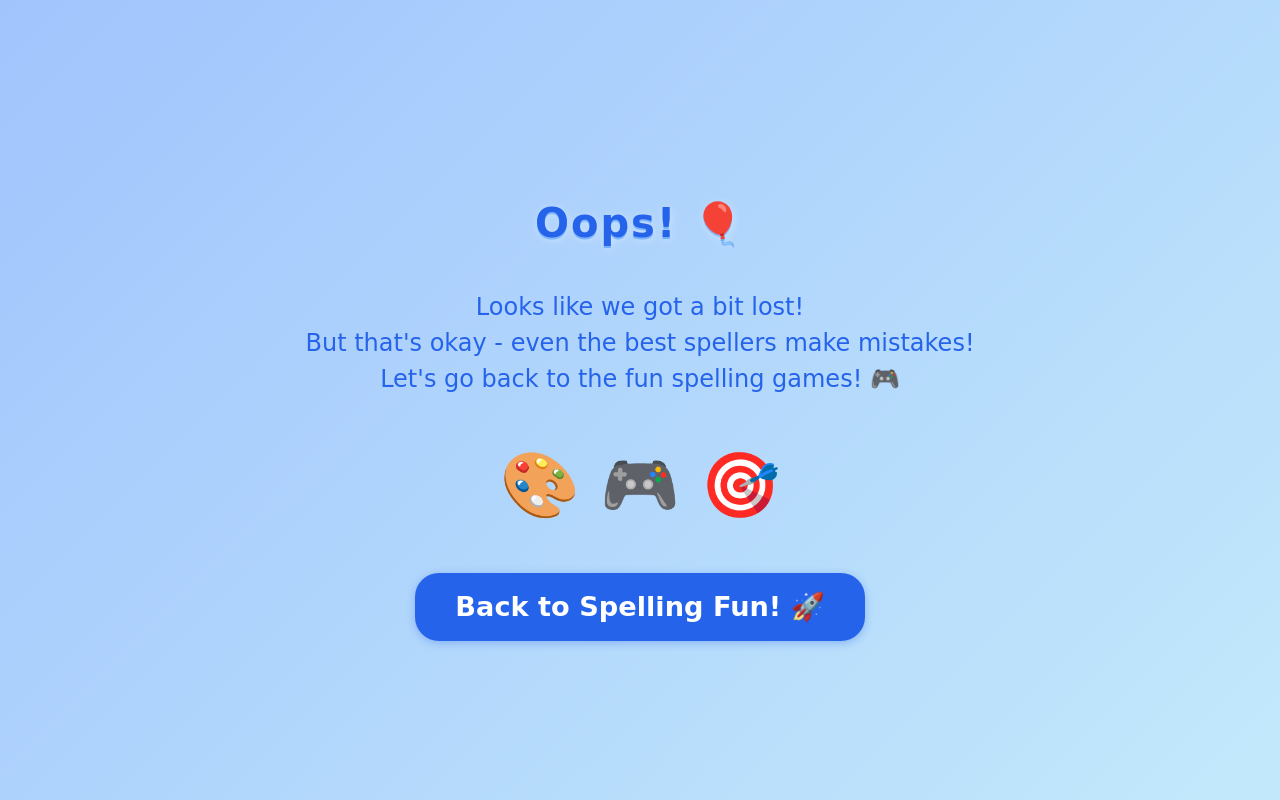
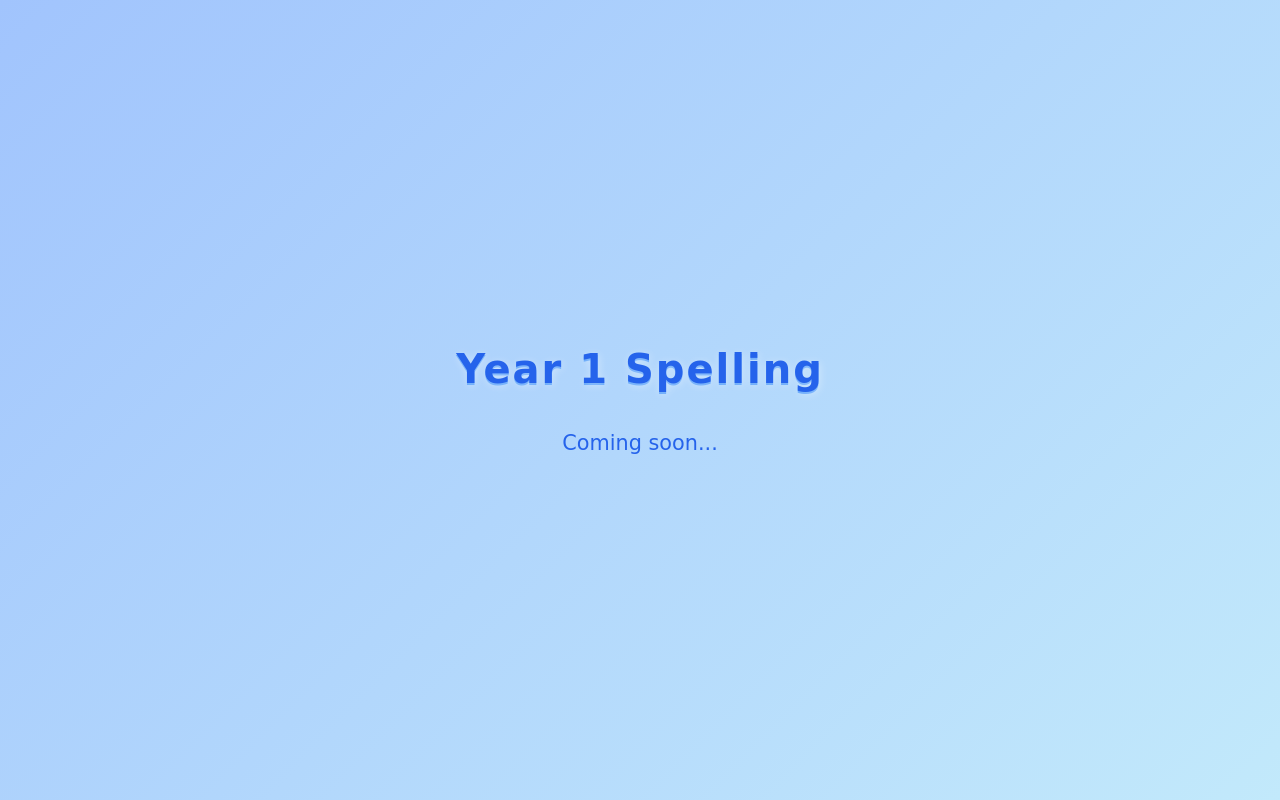
Before and after one commit to getOffIt/spellingWebsite, a React (Vite) app in the folder spellingWebsite/: page /year1 in a window 1280 px wide. Built offline with nearby package versions, Linux system fonts and the light colour scheme.

Commit message:
Add Year1 route to App component for enhanced navigation

```diff
--- a/spellingWebsite/src/App.tsx
+++ b/spellingWebsite/src/App.tsx
@@ -4,6 +4,7 @@ import './App.css'
 import WordSelection from './pages/WordSelection'
 import SpellingTest from './pages/SpellingTest'
 import NotFoundPage from './pages/NotFoundPage'
+import Year1 from './pages/Year1'
 
 function App() {
   const [selectedList, setSelectedList] = useState<{ words: string[]; type: 'single' | 'less_family' } | null>(null)
@@ -30,6 +31,7 @@ function App() {
           <WordSelection onSelectWords={handleSelectWords} />
         )
       } />
+      <Route path="/year1" element={<Year1 />} />
       <Route path="*" element={<NotFoundPage />} />
     </Routes>
   )
--- /dev/null
+++ b/spellingWebsite/src/pages/Year1.css
@@ -0,0 +1,23 @@
+.year1-container {
+  display: flex;
+  flex-direction: column;
+  align-items: center;
+  justify-content: center;
+  height: 100vh;
+  background: linear-gradient(135deg, #a1c4fd 0%, #c2e9fb 100%);
+  font-family: 'Comic Sans MS', 'Comic Sans', 'Arial Rounded MT Bold', 'Arial', sans-serif;
+}
+
+.year1-title {
+  color: #2563eb;
+  font-size: 2.5rem;
+  margin-bottom: 16px;
+  letter-spacing: 2px;
+  text-shadow: 1px 2px 8px #fff6, 0 2px 0 #60a5fa;
+}
+
+.year1-description {
+  font-size: 1.3rem;
+  color: #2563eb;
+  text-align: center;
+}
--- /dev/null
+++ b/spellingWebsite/src/pages/Year1.tsx
@@ -0,0 +1,13 @@
+import React from 'react';
+import './Year1.css';
+
+const Year1: React.FC = () => {
+  return (
+    <div className="year1-container">
+      <h1 className="year1-title">Year 1 Spelling</h1>
+      <p className="year1-description">Coming soon...</p>
+    </div>
+  );
+};
+
+export default Year1;
```
